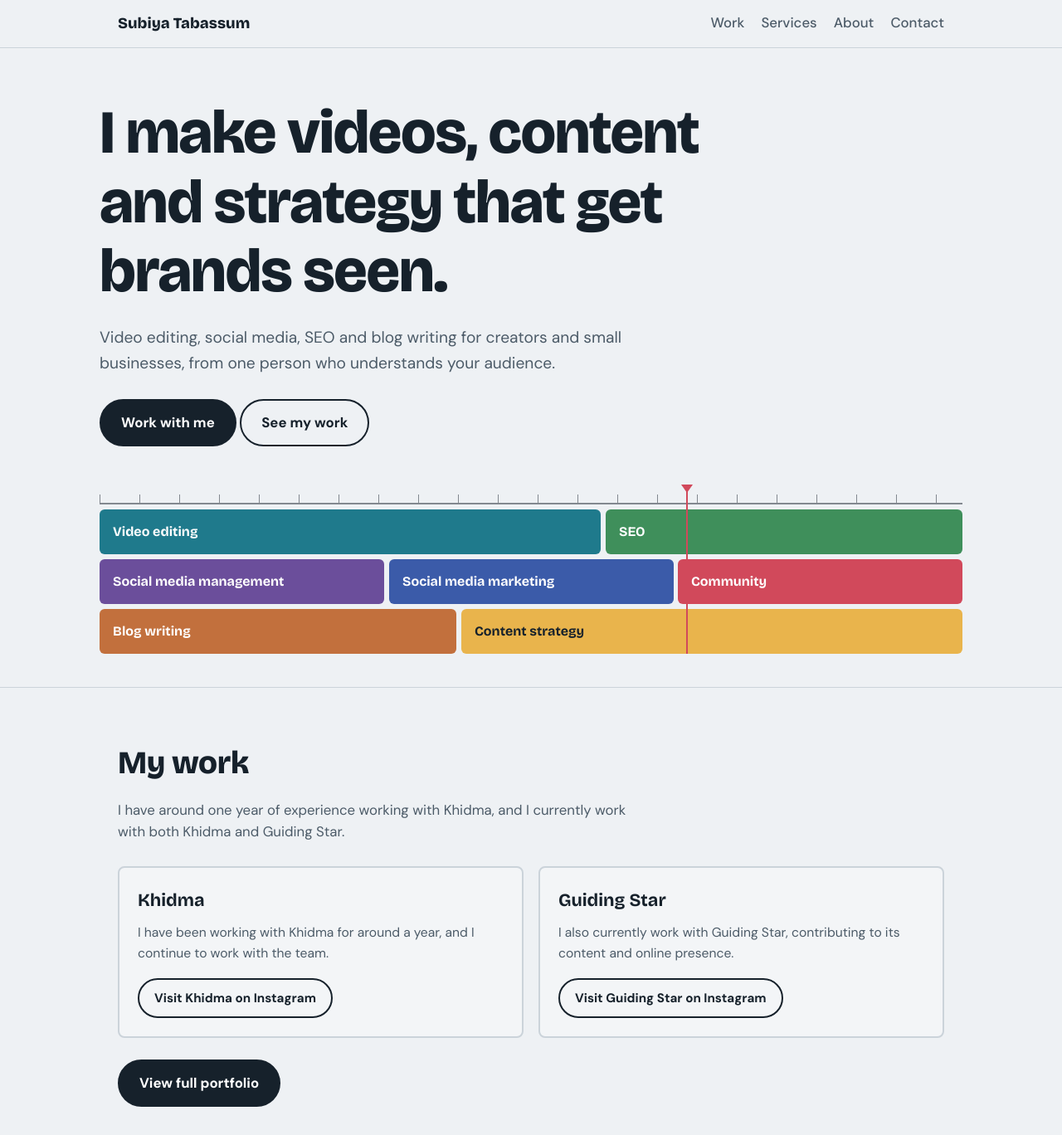
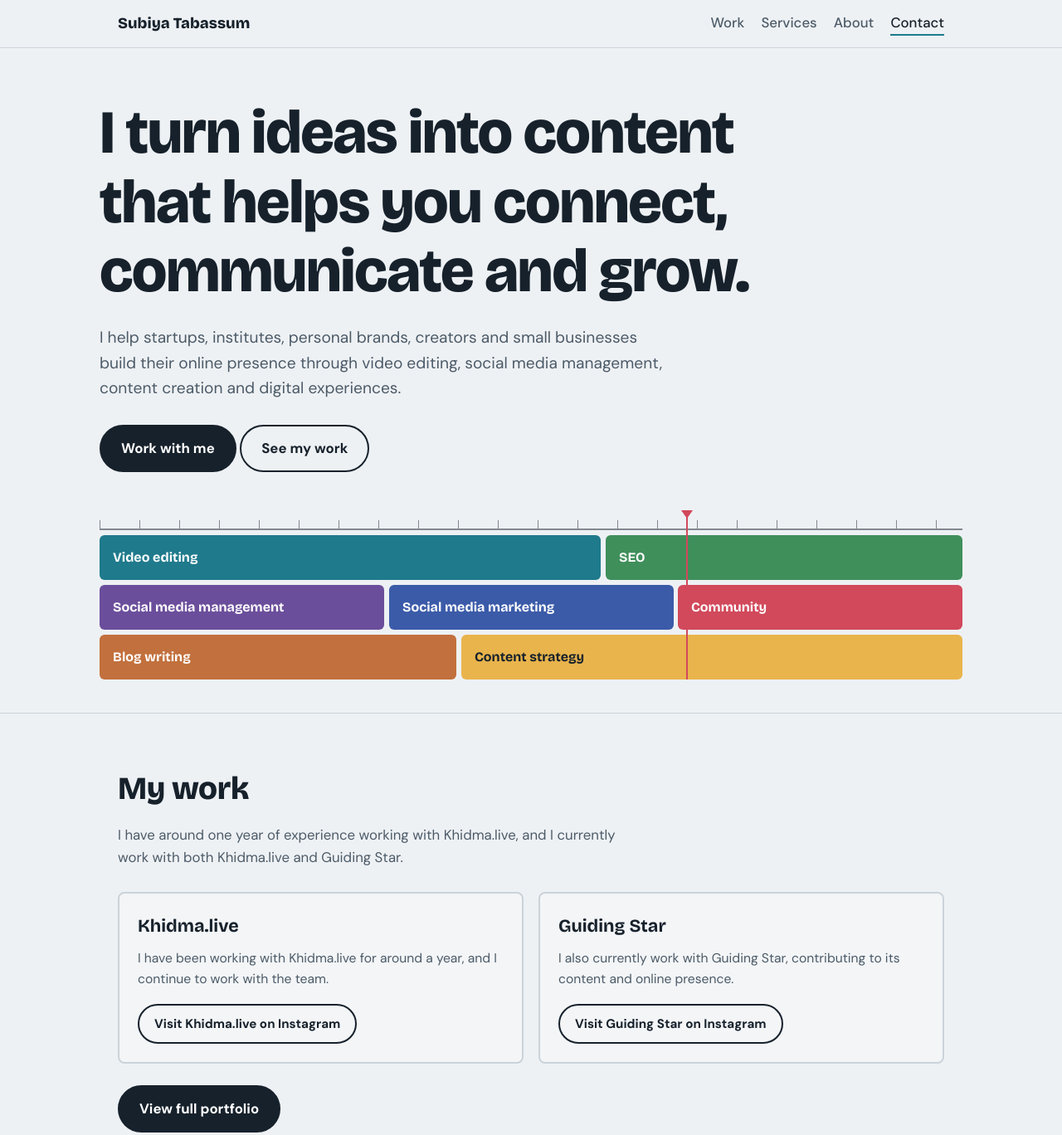
Before and after one commit to subiya03/subiyatabassum.github.io, a plain HTML site: page index.html in a window 1280 px wide. Shown: the top 1368 px of the page at 83% size. Drawn offline with nearby package versions, Linux system fonts and the light colour scheme.

Commit message:
Update index.html

```diff
--- a/index.html
+++ b/index.html
@@ -5,9 +5,7 @@
 <meta name="viewport" content="width=device-width, initial-scale=1">
 <script>document.documentElement.classList.add('js');</script>
 
-<!-- CHANGE: shows on the browser tab and in Google results -->
 <title>Subiya Tabassum | Video Editor & Social Media Specialist</title>
-<!-- CHANGE: shows under the title in Google results -->
 <meta name="description" content="Video editing, social media management and marketing, community management, content strategy, SEO and blog writing for creators and small businesses.">
 
 <link rel="preconnect" href="https://fonts.googleapis.com">
@@ -35,7 +33,7 @@ header .wrap{display:flex;justify-content:space-between;align-items:center;gap:1
 .brand{font-family:var(--display);font-weight:800;font-size:1.15rem;text-decoration:none}
 nav{display:flex;gap:20px;flex-wrap:wrap}
 nav a{text-decoration:none;font-weight:500;color:var(--muted);background:linear-gradient(var(--teal),var(--teal)) 0 100%/0 2px no-repeat;transition:background-size .3s,color .2s;padding-bottom:2px}
-nav a:hover{color:var(--ink);background-size:100% 2px}
+nav a:hover,nav a.active{color:var(--ink);background-size:100% 2px}
 
 /* hero */
 .hero{padding:64px 0 40px}
@@ -50,10 +48,10 @@ h1 .line:nth-child(3) span{animation-delay:.24s}
 @keyframes fade{from{opacity:0;transform:translateY(10px)}to{opacity:1;transform:none}}
 
 .btn{display:inline-block;background:var(--ink);color:#fff;padding:13px 24px;border-radius:999px;font-weight:700;text-decoration:none;border:2px solid var(--ink);transition:transform .2s,background .2s,color .2s}
+button.btn{font:inherit;font-weight:700;cursor:pointer}
 .btn:hover{background:var(--teal);border-color:var(--teal);transform:translateY(-2px)}
 .btn.alt{background:transparent;color:var(--ink)}
 .btn.alt:hover{background:var(--ink);border-color:var(--ink);color:#fff}
-
 
 /* timeline: the signature element */
 .timeline{margin-top:48px;position:relative}
@@ -73,7 +71,6 @@ h1 .line:nth-child(3) span{animation-delay:.24s}
 .playhead::before{content:"";position:absolute;top:-2px;left:-6px;border:7px solid transparent;border-top:10px solid var(--rose);border-bottom:0}
 @keyframes sweep{to{left:68%}}
 
-
 /* sections */
 section{padding:60px 0;border-top:1px solid var(--line)}
 h2{font-family:var(--display);font-weight:800;font-size:clamp(1.7rem,4vw,2.4rem);margin:0 0 12px;letter-spacing:-.01em}
@@ -81,14 +78,11 @@ h2{font-family:var(--display);font-weight:800;font-size:clamp(1.7rem,4vw,2.4rem)
 .js .reveal{opacity:0;transform:translateY(22px);transition:opacity .7s ease,transform .7s ease}
 .js .reveal.in{opacity:1;transform:none}
 
-.video{position:relative;width:100%;aspect-ratio:16/9;background:#000;border-radius:8px;overflow:hidden}
-.video iframe{position:absolute;inset:0;width:100%;height:100%;border:0}
 .more{display:grid;gap:18px;margin-top:18px}
 .experience-card{border:2px solid var(--line);border-radius:8px;padding:22px;background:rgba(255,255,255,.28)}
 .experience-card h3{font-family:var(--display);font-size:1.35rem;margin:0 0 8px}
 .experience-card .caption{margin:0 0 18px}
 .experience-card .btn{font-size:.95rem;padding:10px 18px}
-
 @media(min-width:700px){.more{grid-template-columns:1fr 1fr}}
 .caption{color:var(--muted);margin:10px 0 0;font-size:.98rem}
 .cta-row{margin-top:26px}
@@ -101,11 +95,6 @@ h2{font-family:var(--display);font-weight:800;font-size:clamp(1.7rem,4vw,2.4rem)
 .services li:hover .bar{transform:scaleY(1.0) scaleX(1.8)}
 .services h3{font-family:var(--display);font-size:1.25rem;margin:0 0 4px}
 .services p{margin:0;color:var(--muted);max-width:42em}
-
-.posts{list-style:none;margin:0;padding:0;display:grid;gap:12px}
-.posts a{display:block;padding:18px 20px;border:2px solid var(--line);border-radius:8px;text-decoration:none;font-weight:500;transition:border-color .2s,transform .2s}
-.posts a:hover{border-color:var(--teal);transform:translateX(6px)}
-.posts small{display:block;color:var(--muted);font-weight:400}
 
 .about{display:grid;gap:28px}
 .about p{max-width:40em;margin:0 0 14px}
@@ -125,7 +114,6 @@ footer{padding:28px 0 40px;color:var(--muted);font-size:.95rem;border-top:1px so
 <body>
 <header>
   <div class="wrap">
-    <!-- CHANGE: her name -->
     <a class="brand" href="#top">Subiya Tabassum</a>
     <nav aria-label="Main">
       <a href="#work">Work</a><a href="#services">Services</a><a href="#about">About</a><a href="#contact">Contact</a>
@@ -136,9 +124,8 @@ footer{padding:28px 0 40px;color:var(--muted);font-size:.95rem;border-top:1px so
 <main id="top">
 
 <div class="wrap hero">
-  <!-- CHANGE: the headline, one sentence on what she does -->
-  <h1><span class="line"><span>I make videos, content</span></span><span class="line"><span>and strategy that get</span></span><span class="line"><span>brands seen.</span></span></h1>
-  <p class="lead">Video editing, social media, SEO and blog writing for creators and small businesses, from one person who understands your audience.</p>
+  <h1><span class="line"><span>I turn ideas into content</span></span><span class="line"><span>that helps you connect,</span></span><span class="line"><span>communicate and grow.</span></span></h1>
+  <p class="lead">I help startups, institutes, personal brands, creators and small businesses build their online presence through video editing, social media management, content creation and digital experiences.</p>
   <div class="actions">
     <a class="btn" href="#contact">Work with me</a>
     <a class="btn alt" href="#work">See my work</a>
@@ -156,13 +143,13 @@ footer{padding:28px 0 40px;color:var(--muted);font-size:.95rem;border-top:1px so
 <section id="work">
   <div class="wrap">
     <h2 class="reveal">My work</h2>
-    <p class="sub reveal">I have around one year of experience working with Khidma, and I currently work with both Khidma and Guiding Star.</p>
+    <p class="sub reveal">I have around one year of experience working with Khidma.live, and I currently work with both Khidma.live and Guiding Star.</p>
 
     <div class="more reveal">
       <div class="experience-card">
-        <h3>Khidma</h3>
-        <p class="caption">I have been working with Khidma for around a year, and I continue to work with the team.</p>
-        <a class="btn alt" href="https://www.instagram.com/khidma_live/" target="_blank" rel="noopener">Visit Khidma on Instagram</a>
+        <h3>Khidma.live</h3>
+        <p class="caption">I have been working with Khidma.live for around a year, and I continue to work with the team.</p>
+        <a class="btn alt" href="https://www.instagram.com/khidma_live/" target="_blank" rel="noopener">Visit Khidma.live on Instagram</a>
       </div>
       <div class="experience-card">
         <h3>Guiding Star</h3>
@@ -181,7 +168,7 @@ footer{padding:28px 0 40px;color:var(--muted);font-size:.95rem;border-top:1px so
   <div class="wrap">
     <h2 class="reveal">What I do</h2>
     <ul class="services">
-      <li class="reveal" style="--c:var(--teal)"><span class="bar"></span><div><h3>Video editing</h3><!-- CHANGE: edit each description in her words --><p>Reels, shorts, YouTube videos and promos, with strong pacing, clean captions and sound that holds attention.</p></div></li>
+      <li class="reveal" style="--c:var(--teal)"><span class="bar"></span><div><h3>Video editing</h3><p>Reels, shorts, YouTube videos and promos, with strong pacing, clean captions and sound that holds attention.</p></div></li>
       <li class="reveal" style="--c:var(--violet)"><span class="bar"></span><div><h3>Social media management</h3><p>Planning, posting and tracking your pages so they stay active, consistent and on brand.</p></div></li>
       <li class="reveal" style="--c:var(--blue)"><span class="bar"></span><div><h3>Social media marketing</h3><p>Campaigns and content that bring new followers, enquiries and customers, with reports on what worked.</p></div></li>
       <li class="reveal" style="--c:var(--rose)"><span class="bar"></span><div><h3>Community management</h3><p>Replying to comments and messages, welcoming followers and keeping your community friendly and engaged.</p></div></li>
@@ -196,13 +183,13 @@ footer{padding:28px 0 40px;color:var(--muted);font-size:.95rem;border-top:1px so
   <div class="wrap about">
     <div class="reveal">
       <h2>About me</h2>
-      <!-- CHANGE: 2-3 short paragraphs about her -->
-      <p>Hi, I'm Subiya Tabassum. I help creators and small businesses show up online with videos and content that feel like them.</p>
-      <p>I have worked on video editing, social media, SEO and writing projects, including blog writing for a startup I work with. I care about clear communication and on-time delivery.</p>
+      <p>I\'m Subiya Tabassum Binte Mohammed Arif.</p>
+      <p>I'm someone who enjoys learning, exploring new ideas and finding thoughtful ways to bring them to life. I believe how we work matters just as much as what we create.</p>
+      <p>For me, growth isn't just about doing more, but about doing things with purpose.</p>
     </div>
     <div class="reveal">
-      <h2>How we work</h2>
-      <p>Tell me what you need. I send a plan and a price. After you approve, I deliver the work and make revisions until you are happy.</p>
+      <h2>How I work</h2>
+      <p>I focus on understanding your audience, finding the right creative direction and making sure every piece of work has a purpose. Whether it's a video, a design or a content strategy, I believe in keeping the process thoughtful, clear and collaborative.</p>
     </div>
   </div>
 </section>
@@ -210,14 +197,10 @@ footer{padding:28px 0 40px;color:var(--muted);font-size:.95rem;border-top:1px so
 <section id="contact">
   <div class="wrap">
     <h2 class="reveal">Let's work together</h2>
-    <p class="sub reveal">Send a message with what you need and your deadline. I reply within one working day.</p>
+    <p class="sub reveal">Have an idea? Let's turn your next idea into something meaningful. Whether you need help with content, design, video editing or your online presence, let's make it happen. Send a message with what you need. I reply within one working day.</p>
     <div class="links reveal">
-      <!-- CHANGE: her email -->
       <a class="btn" href="https://mail.google.com/mail/?view=cm&amp;to=subiyarif%40gmail.com" target="_blank" rel="noopener">Email me</a>
-      <!-- CHANGE: her LinkedIn profile link -->
       <a class="btn alt" href="https://www.linkedin.com/in/subiya-tabassum-250aab3a0/" target="_blank" rel="noopener">LinkedIn</a>
-      <!-- CHANGE: her Instagram -->
-      <a class="btn alt" href="https://www.instagram.com/bintearif._/" target="_blank" rel="noopener">Instagram</a>
     </div>
   </div>
 </section>
@@ -228,12 +211,32 @@ footer{padding:28px 0 40px;color:var(--muted);font-size:.95rem;border-top:1px so
 
 <script>
 (function(){
+  /* fade-in on scroll */
   var els=document.querySelectorAll('.reveal');
-  if(!('IntersectionObserver' in window)){els.forEach(function(e){e.classList.add('in')});return;}
-  var io=new IntersectionObserver(function(entries){
-    entries.forEach(function(en){if(en.isIntersecting){en.target.classList.add('in');io.unobserve(en.target);}});
-  },{threshold:.12});
-  els.forEach(function(e){io.observe(e)});
+  if(!('IntersectionObserver' in window)){els.forEach(function(e){e.classList.add('in')});}
+  else{
+    var io=new IntersectionObserver(function(entries){
+      entries.forEach(function(en){if(en.isIntersecting){en.target.classList.add('in');io.unobserve(en.target);}});
+    },{threshold:.12});
+    els.forEach(function(e){io.observe(e)});
+  }
+
+  /* underline the menu item of the section you are viewing */
+  var links=document.querySelectorAll('nav a');
+  var ids=['work','services','about','contact'];
+  function spy(){
+    var current=null;
+    ids.forEach(function(id){
+      var s=document.getElementById(id);
+      if(s && s.getBoundingClientRect().top <= window.innerHeight*0.35){current=id;}
+    });
+    if(window.innerHeight+window.scrollY>=document.body.scrollHeight-4){current='contact';}
+    links.forEach(function(a){a.classList.toggle('active',a.getAttribute('href')==='#'+current);});
+  }
+  window.addEventListener('scroll',spy,{passive:true});
+  window.addEventListener('resize',spy);
+  spy();
+
 })();
 </script>
 </body>
```
